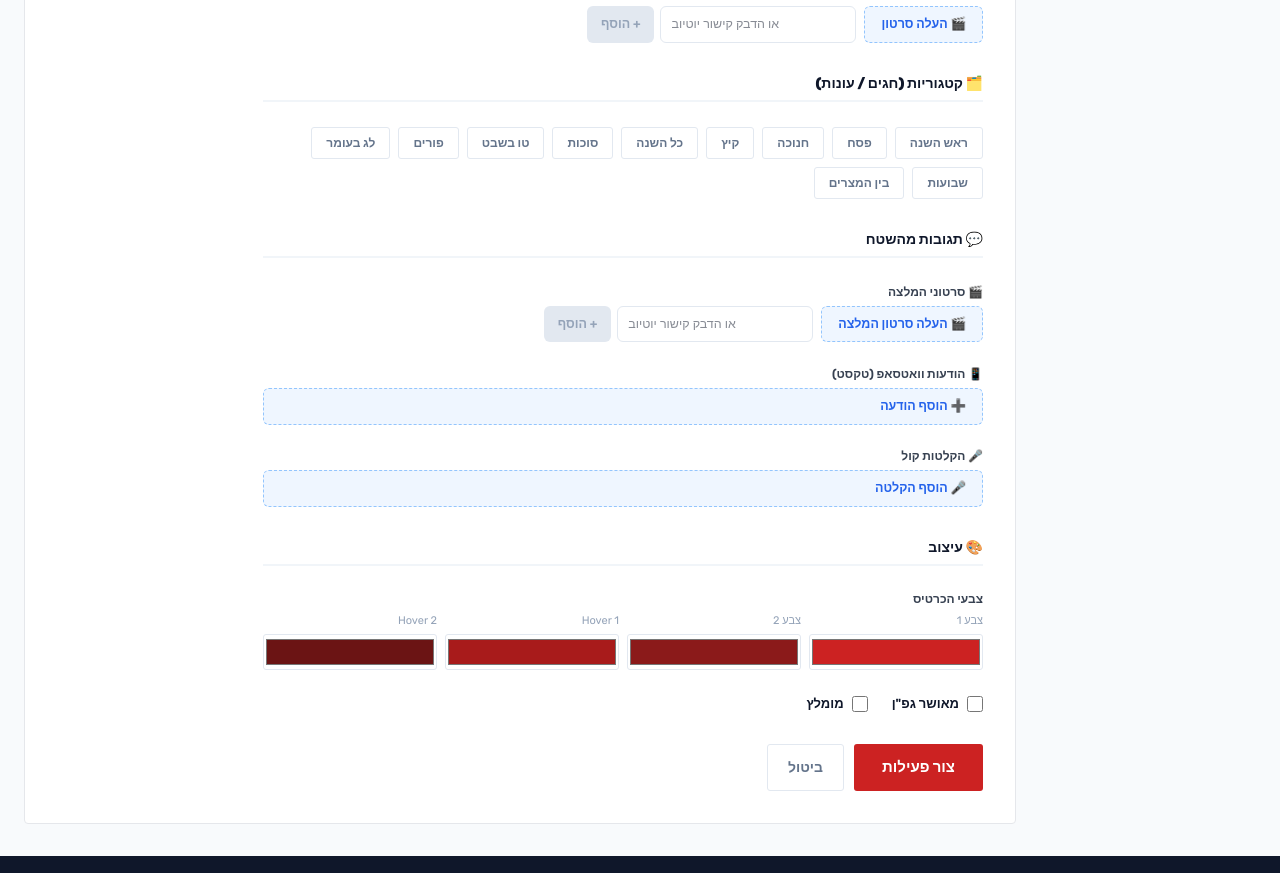
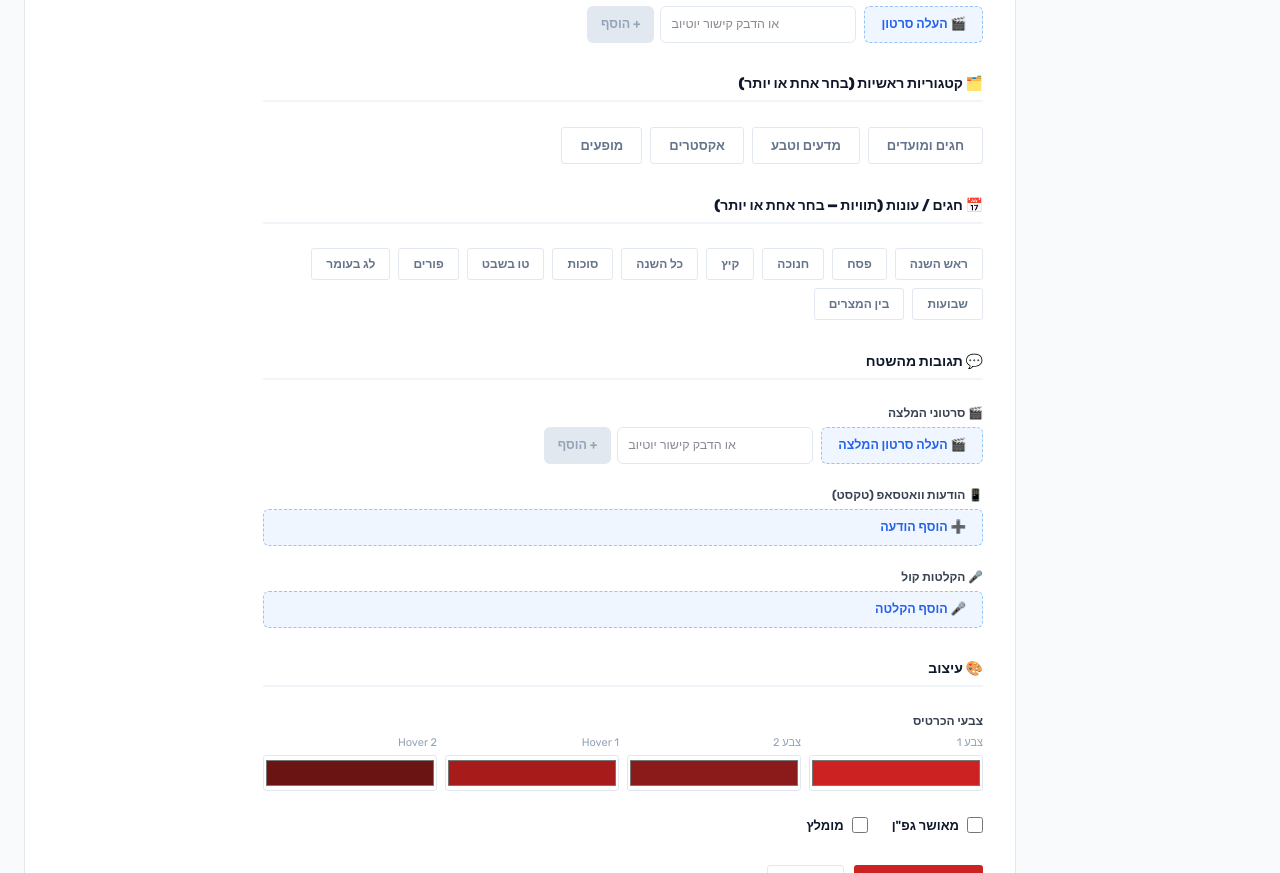
Before and after one commit to Chavayasl/Chavayasl, a Next.js app: page /admin/activities/new in a window 1280 px wide. Shown: the part 1260-2133 px from the top of the page. Built offline with nearby package versions, Linux system fonts and the light colour scheme.

Commit message:
טופס: שיוך למספר קטגוריות ראשיות; המלצות: סרטונים בגלילה + הסתרת עמודות/סקשן ריקים

```diff
--- a/src/app/activities/[slug]/ActivityView.tsx
+++ b/src/app/activities/[slug]/ActivityView.tsx
@@ -27,17 +27,10 @@ export default function ActivityView({ a }: { a: Activity }) {
     { icon: "⭐", title: "מדריכים מקצועיים" },
   ];
 
-  const videoTestimonials = a.videoTestimonials?.length ? a.videoTestimonials : [
-    { name: "מנהל המוסד", role: "בית ספר", src: heroVideo, duration: "1:12" },
-    { name: "רכזת חברתית", role: "יסודי", src: heroVideo, duration: "0:58" },
-    { name: "מורה", role: "כיתה ד'", src: heroVideo, duration: "1:25" },
-  ];
-  const waMessages = a.waMessages?.length ? a.waMessages : [
-    { text: "וואו!! הפעילות הייתה פשוט מעולה! הילדים נהנו בטירוף והתלהבו 🙌 תודה רבה!", time: "11:32" },
-    { text: "הגיעו אלינו עם כל הציוד, מדריך מקצועי וסבלני, ממליצה בחום 💯", time: "12:15" },
-    { text: "איזו חוויה!!! הילדים לא רצו שזה ייגמר 😍 תודה רבה על הכל!", time: "13:37" },
-  ];
-  const audioTestimonials = a.audioTestimonials?.length ? a.audioTestimonials : [];
+  const videoTestimonials = a.videoTestimonials || [];
+  const waMessages = a.waMessages || [];
+  const audioTestimonials = a.audioTestimonials || [];
+  const hasTestimonials = videoTestimonials.length > 0 || waMessages.length > 0 || audioTestimonials.length > 0;
 
   const gives = a.includes;
   const giveIcons = ["🎁", "🎨", "📦", "🧑‍🏫", "👥", "🛡️", "✨", "🎯"];
@@ -141,42 +134,45 @@ export default function ActivityView({ a }: { a: Activity }) {
         </section>
       )}
 
-      {/* ═══════════════ מה אומרים עלינו (3 עמודות) ═══════════════ */}
+      {/* ═══════════════ מה אומרים עלינו — רק עמודות עם תוכן ═══════════════ */}
+      {hasTestimonials && (() => {
+        const cols: React.ReactNode[] = [];
+        if (videoTestimonials.length > 0) cols.push(
+          <ReviewCol key="video" title="סרטוני המלצה" icon="🎬">
+            <div style={{ display: "flex", flexDirection: "column", gap: 12, maxHeight: videoTestimonials.length > 1 ? 420 : undefined, overflowY: videoTestimonials.length > 1 ? "auto" : "visible", paddingInlineEnd: videoTestimonials.length > 1 ? 4 : 0 }}>
+              {videoTestimonials.map((t, i) => <VideoCard key={i} title={t.name} subtitle={t.role} src={t.src} poster={t.poster} accent={a.grad1} />)}
+            </div>
+          </ReviewCol>
+        );
+        if (waMessages.length > 0) cols.push(
+          <ReviewCol key="wa" title="הודעות וואטסאפ" icon="💬">
+            {waMessages.map((m, i) => (
+              <div key={i} style={{ background: "#e7f8ec", border: "1px solid #c9efd5", borderRadius: "14px 14px 14px 4px", padding: "11px 13px" }}>
+                <p style={{ fontSize: 13.5, color: "#1f2937", lineHeight: 1.6 }}>{m.text}</p>
+                <div style={{ fontSize: 10.5, color: "#94a3b8", textAlign: "start", marginTop: 4 }}>{m.time} ✓✓</div>
+              </div>
+            ))}
+          </ReviewCol>
+        );
+        if (audioTestimonials.length > 0) cols.push(
+          <ReviewCol key="audio" title="הקלטות שמע" icon="🎤">
+            {audioTestimonials.map((t, i) => <AudioRow key={i} {...t} />)}
+          </ReviewCol>
+        );
+        return (
           <section style={{ background: "#fafafb", borderTop: "1px solid #eef0f3", borderBottom: "1px solid #eef0f3" }}>
             <div style={{ maxWidth: 1180, margin: "0 auto", padding: "3rem 1.5rem" }}>
               <div style={{ textAlign: "center", marginBottom: 28 }}>
                 <span className="sec-label" style={{ borderColor: "#CC2222", color: "#CC2222" }}>תגובות מהשטח</span>
                 <h2 className="sec-title" style={{ marginTop: 6, fontSize: 30 }}>מה אומרים עלינו?</h2>
               </div>
-          <div className="reviews-grid" style={{ display: "grid", gridTemplateColumns: "repeat(3,1fr)", gap: 18, alignItems: "start" }}>
-
-            {/* הקלטות וידאו */}
-            <ReviewCol title="הקלטות וידאו" icon="🎬">
-              {videoTestimonials.map((t, i) => <VideoRow key={i} {...t} accent={a.grad1} />)}
-              <ColFooter>צפו בעוד המלצות</ColFooter>
-            </ReviewCol>
-
-            {/* הודעות וואטסאפ */}
-            <ReviewCol title="הודעות וואטסאפ" icon="💬">
-              {waMessages.map((m, i) => (
-                <div key={i} style={{ background: "#e7f8ec", border: "1px solid #c9efd5", borderRadius: "14px 14px 14px 4px", padding: "11px 13px", position: "relative" }}>
-                  <p style={{ fontSize: 13.5, color: "#1f2937", lineHeight: 1.6 }}>{m.text}</p>
-                  <div style={{ fontSize: 10.5, color: "#94a3b8", textAlign: "start", marginTop: 4 }}>{m.time} ✓✓</div>
-                </div>
-              ))}
-              <ColFooter>לראות עוד הודעות</ColFooter>
-            </ReviewCol>
-
-            {/* הקלטות שמע */}
-            <ReviewCol title="הקלטות שמע" icon="🎤">
-              {audioTestimonials.length > 0
-                ? audioTestimonials.map((t, i) => <AudioRow key={i} {...t} />)
-                : <EmptyHint>הקלטות הקול יתווספו בקרוב</EmptyHint>}
-              {audioTestimonials.length > 0 && <ColFooter>עוד הקלטות שמע</ColFooter>}
-            </ReviewCol>
+              <div className="reviews-grid" style={{ display: "grid", gridTemplateColumns: `repeat(${cols.length},1fr)`, gap: 18, alignItems: "start", maxWidth: cols.length < 3 ? 820 : undefined, margin: cols.length < 3 ? "0 auto" : undefined }}>
+                {cols}
               </div>
             </div>
           </section>
+        );
+      })()}
 
       {/* ═══════════════ מה מקבלים ═══════════════ */}
       <section style={{ maxWidth: 1000, margin: "0 auto", padding: "3.2rem 1.5rem" }}>
@@ -252,14 +248,6 @@ function ReviewCol({ title, icon, children }: { title: string; icon: string; chi
   );
 }
 
-function ColFooter({ children }: { children: React.ReactNode }) {
-  return <div style={{ textAlign: "center", fontSize: 12.5, fontWeight: 700, color: "#CC2222", paddingTop: 4 }}>{children} ←</div>;
-}
-
-function EmptyHint({ children }: { children: React.ReactNode }) {
-  return <div style={{ textAlign: "center", fontSize: 12.5, color: "#94a3b8", padding: "20px 0" }}>{children}</div>;
-}
-
 function ShareButton({ title, text }: { title: string; text: string }) {
   const [done, setDone] = useState(false);
   const share = async (e: React.MouseEvent) => {
@@ -305,7 +293,7 @@ function HeroVideo({ src }: { src: string }) {
   );
 }
 
-function VideoCard({ title, src, poster, accent }: { title: string; src: string; poster?: string; accent: string }) {
+function VideoCard({ title, subtitle, src, poster, accent }: { title: string; subtitle?: string; src: string; poster?: string; accent: string }) {
   const [play, setPlay] = useState(false);
   const yt = ytId(src);
   const thumb = poster || (yt ? ytThumb(yt) : null);
@@ -318,7 +306,10 @@ function VideoCard({ title, src, poster, accent }: { title: string; src: string;
         <div style={{ position: "absolute", inset: 0, display: "flex", alignItems: "center", justifyContent: "center" }}>
           <span style={{ width: 54, height: 54, borderRadius: "50%", background: "rgba(255,255,255,0.92)", display: "flex", alignItems: "center", justifyContent: "center", fontSize: 20, color: accent, paddingInlineStart: 3 }}>▶</span>
         </div>
-        <div style={{ position: "absolute", bottom: 0, insetInlineStart: 0, insetInlineEnd: 0, padding: "26px 12px 10px", background: "linear-gradient(to top,rgba(0,0,0,0.75),transparent)", color: "#fff", fontSize: 14, fontWeight: 700, textAlign: "start" }}>{title}</div>
+        <div style={{ position: "absolute", bottom: 0, insetInlineStart: 0, insetInlineEnd: 0, padding: "26px 12px 10px", background: "linear-gradient(to top,rgba(0,0,0,0.75),transparent)", color: "#fff", textAlign: "start" }}>
+          <div style={{ fontSize: 14, fontWeight: 700 }}>{title}</div>
+          {subtitle && <div style={{ fontSize: 12, opacity: 0.8 }}>{subtitle}</div>}
+        </div>
       </button>
       {play && (
         <Lightbox onClose={() => setPlay(false)}>
--- a/src/components/admin/ActivityForm.tsx
+++ b/src/components/admin/ActivityForm.tsx
@@ -14,7 +14,7 @@ const DEFAULTS: FormData = {
   grad1: "#CC2222", grad2: "#8B1A1A", grad1h: "#a81b1b", grad2h: "#6b1414",
   icon: "", emoji: "🎯",
   gallery: [], videos: [], videoTestimonials: [], waMessages: [], audioTestimonials: [],
-  ageGroups: [],
+  ageGroups: [], categories: [],
 };
 
 const LABEL: Record<string, string> = { WORKSHOP: "סדנה", SHOW: "הצגה", GAME: "משחק", FOOD: "בישול" };
@@ -23,6 +23,12 @@ const AGE_OPTIONS = [
   { id: "yesodi", label: "יסודי" },
   { id: "hatam", label: "חטיבה" },
   { id: "multi", label: "רב גילאי" },
+];
+const CATEGORY_OPTIONS = [
+  { id: "holidays", label: "חגים ומועדים" },
+  { id: "science", label: "מדעים וטבע" },
+  { id: "extreme", label: "אקסטרים" },
+  { id: "shows", label: "מופעים" },
 ];
 
 // ─── העלאת קובץ ל-Supabase Storage ───
@@ -49,6 +55,10 @@ export function ActivityForm({ initial }: { initial?: Partial<Activity> }) {
   const set = (k: keyof FormData, v: unknown) => setForm(f => ({ ...f, [k]: v }));
   const toggleSeason = (s: string) =>
     set("seasons", form.seasons.includes(s) ? form.seasons.filter(x => x !== s) : [...form.seasons, s]);
+  const toggleCategory = (id: string) => {
+    const cur = form.categories || [];
+    set("categories", cur.includes(id) ? cur.filter(x => x !== id) : [...cur, id]);
+  };
   const toggleAge = (id: string) => {
     const cur = form.ageGroups || [];
     const LAYERS = ["gan", "yesodi", "hatam"];
@@ -169,8 +179,24 @@ export function ActivityForm({ initial }: { initial?: Partial<Activity> }) {
           onTitle={(i, title) => updateAt<{ title: string; src: string }>("videos", i, { title })} />
       </div>
 
-      {/* ── קטגוריות ── */}
-      {sectionTitle("🗂️ קטגוריות (חגים / עונות)")}
+      {/* ── קטגוריות ראשיות ── */}
+      {sectionTitle("🗂️ קטגוריות ראשיות (בחר אחת או יותר)")}
+      <div style={{ display: "flex", gap: 8, flexWrap: "wrap" }}>
+        {CATEGORY_OPTIONS.map(c => {
+          const on = (form.categories || []).includes(c.id);
+          return (
+            <button key={c.id} type="button" onClick={() => toggleCategory(c.id)} style={{
+              padding: "8px 18px", borderRadius: 3, fontSize: 13, fontWeight: 600, cursor: "pointer", fontFamily: "Rubik, sans-serif",
+              border: `1.5px solid ${on ? "#CC2222" : "#e2e8f0"}`,
+              background: on ? "#CC2222" : "#fff",
+              color: on ? "#fff" : "#64748b",
+            }}>{c.label}</button>
+          );
+        })}
+      </div>
+
+      {/* ── חגים / עונות (תוויות) ── */}
+      {sectionTitle("📅 חגים / עונות (תוויות — בחר אחת או יותר)")}
       <div style={{ display: "flex", gap: 8, flexWrap: "wrap" }}>
         {Object.entries(SEASON_LABELS).map(([s, l]) => (
           <button key={s} type="button" onClick={() => toggleSeason(s)} style={{
```
Lines whose indentation alone changed are shown as unchanged.
